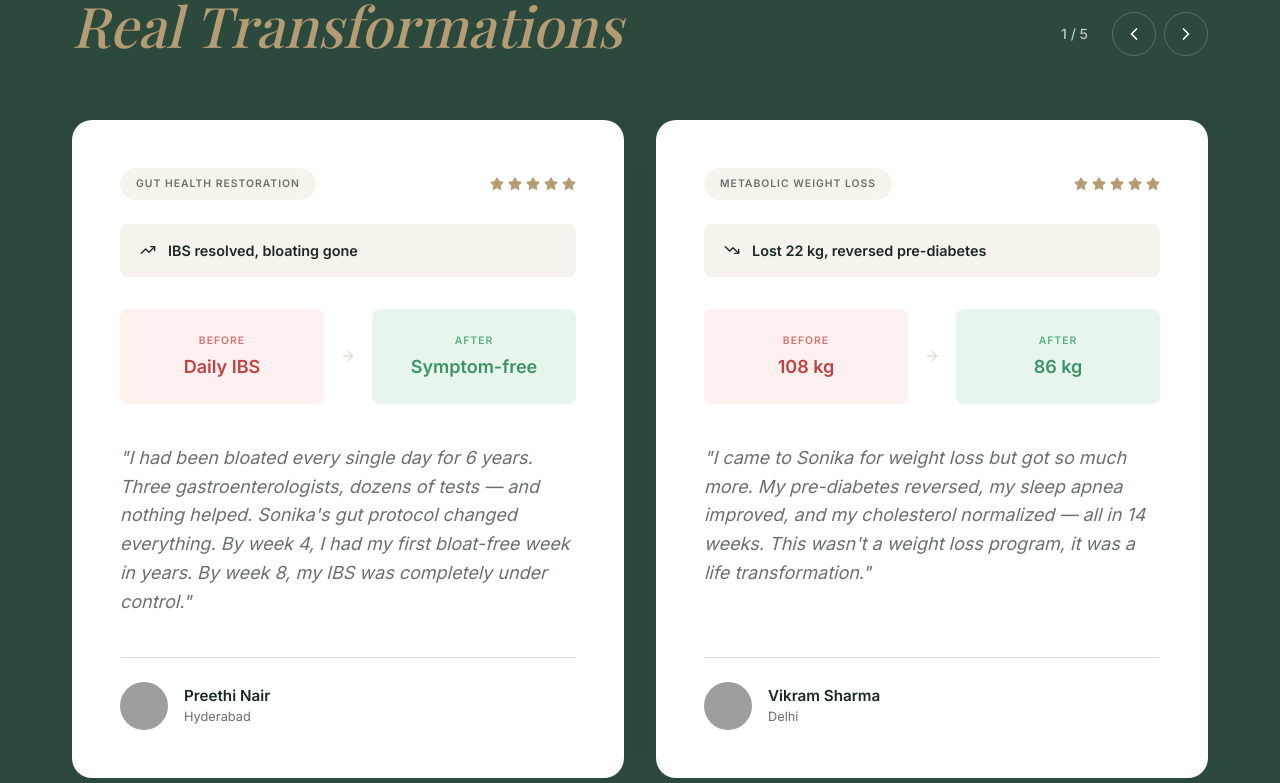
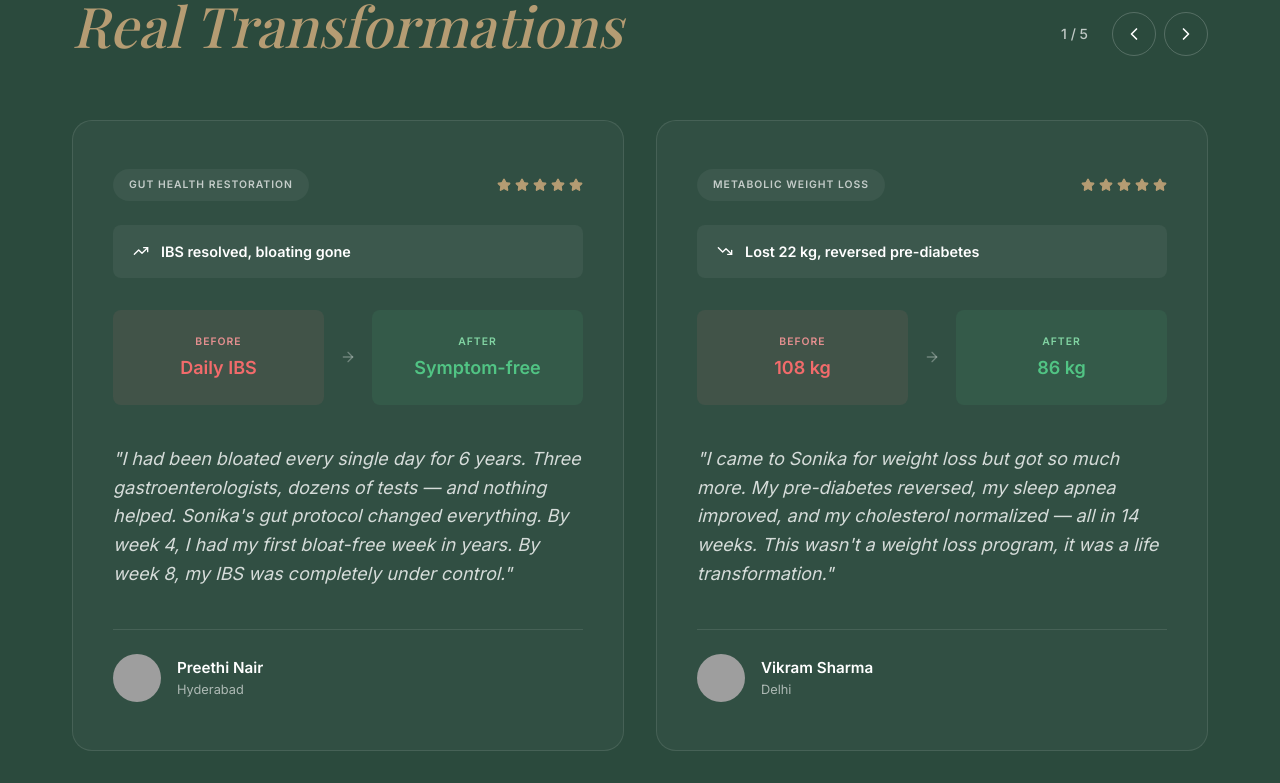
Before and after one commit to jithindevoffice-hue/nutrition-websie, a React (Vite) app: page / in a window 1280 px wide. Shown: the part 8357-9140 px from the top of the page. Built offline with nearby package versions, Linux system fonts and the light colour scheme; grey boxes are pictures that could not be loaded; a web font is replaced by a local one.

Commit message:
style: update TestimonialsSection cards with hover effects and modernized color palette

```diff
--- a/src/components/TestimonialsSection.module.css
+++ b/src/components/TestimonialsSection.module.css
@@ -86,12 +86,19 @@
 }
 
 .card {
-    background-color: var(--color-card-bg);
+    background-color: rgba(255, 255, 255, 0.03);
+    border: 1px solid rgba(255, 255, 255, 0.1);
     border-radius: var(--border-radius-md);
-    padding: 3rem;
-    box-shadow: 0 10px 40px rgba(0, 0, 0, 0.03);
+    padding: 3rem 2.5rem;
     display: flex;
     flex-direction: column;
+    transition: transform 0.3s ease, background-color 0.3s ease;
+}
+
+.card:hover {
+    transform: translateY(-5px);
+    background-color: rgba(255, 255, 255, 0.05);
+    border-color: rgba(255, 255, 255, 0.2);
 }
 
 .cardTop {
@@ -102,8 +109,8 @@
 }
 
 .tagPill {
-    background-color: var(--color-bg);
-    color: var(--color-text-muted);
+    background-color: rgba(255, 255, 255, 0.05);
+    color: rgba(255, 255, 255, 0.7);
     font-size: 0.65rem;
     font-weight: 700;
     padding: 0.5rem 1rem;
@@ -120,10 +127,10 @@
     display: flex;
     align-items: center;
     gap: 0.75rem;
-    background-color: var(--color-bg);
+    background-color: rgba(255, 255, 255, 0.05);
     padding: 1rem 1.25rem;
     border-radius: var(--border-radius-sm);
-    color: var(--color-text-main);
+    color: white;
     font-weight: 600;
     font-size: 0.9rem;
     margin-bottom: 2rem;
@@ -149,15 +156,15 @@
 }
 
 .beforeBox {
-    background-color: #fff0f0;
+    background-color: rgba(208, 117, 117, 0.1);
 }
 
 .afterBox {
-    background-color: var(--color-success-bg);
+    background-color: rgba(85, 181, 125, 0.1);
 }
 
 .boxLabelBefore {
-    color: #d17575;
+    color: #e59090;
     font-size: 0.65rem;
     font-weight: 700;
     letter-spacing: 1px;
@@ -165,7 +172,7 @@
 }
 
 .boxLabelAfter {
-    color: #55b57d;
+    color: #82d4a3;
     font-size: 0.65rem;
     font-weight: 700;
     letter-spacing: 1px;
@@ -173,26 +180,26 @@
 }
 
 .boxValueBefore {
-    color: #c04242;
+    color: #f26b6b;
     font-size: 1.125rem;
     font-weight: 600;
 }
 
 .boxValueAfter {
-    color: #3b9461;
+    color: #51c484;
     font-size: 1.125rem;
     font-weight: 600;
 }
 
 .arrowBetween {
-    color: var(--color-border);
+    color: rgba(255, 255, 255, 0.3);
     flex-shrink: 0;
 }
 
 .quote {
     font-style: italic;
     font-size: 1.125rem;
-    color: var(--color-text-muted);
+    color: rgba(255, 255, 255, 0.8);
     line-height: 1.6;
     margin: 0 0 2.5rem 0;
     flex: 1;
@@ -202,7 +209,7 @@
     display: flex;
     align-items: center;
     gap: 1rem;
-    border-top: 1px solid var(--color-border);
+    border-top: 1px solid rgba(255, 255, 255, 0.1);
     padding-top: 1.5rem;
 }
 
@@ -215,14 +222,14 @@
 
 .clientInfo strong {
     display: block;
-    color: var(--color-text-main);
+    color: white;
     font-weight: 700;
     font-size: 0.95rem;
 }
 
 .clientInfo span {
     display: block;
-    color: var(--color-text-muted);
+    color: rgba(255, 255, 255, 0.6);
     font-size: 0.8rem;
 }
 
```
